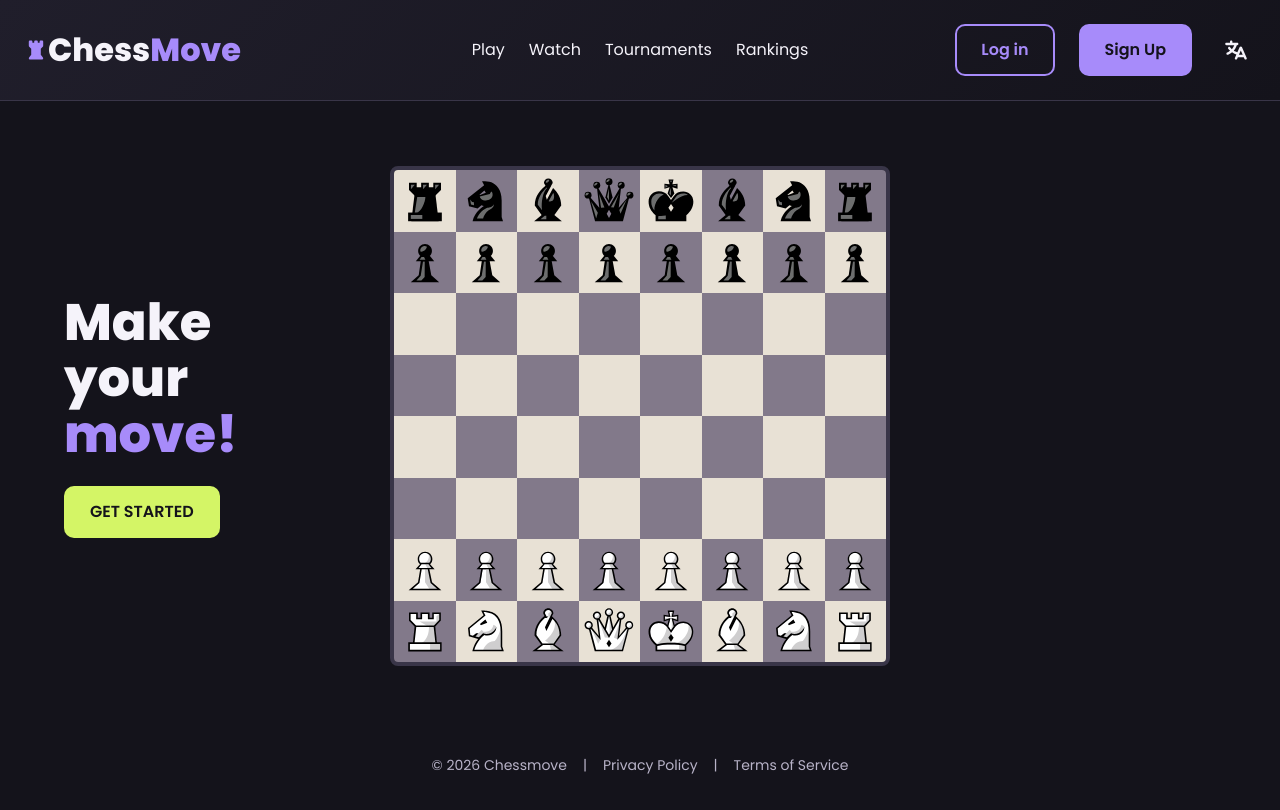
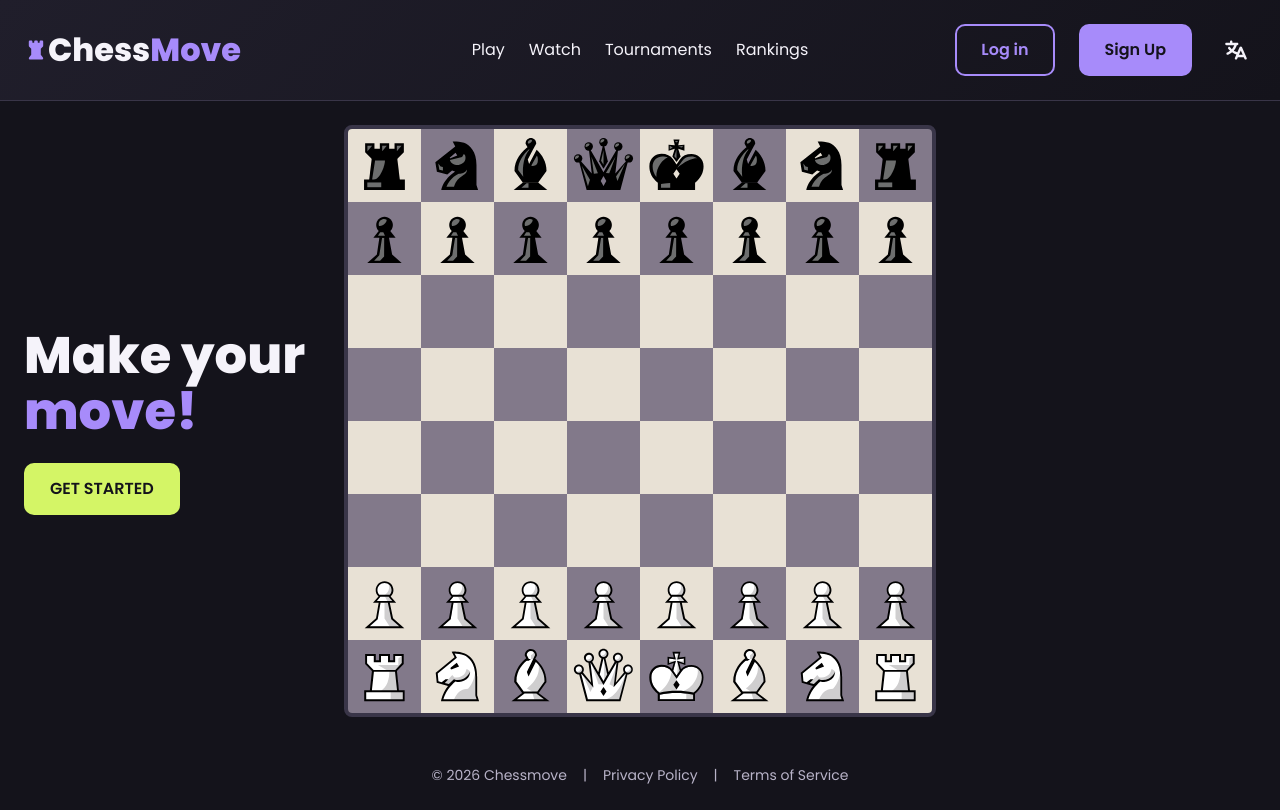
Before and after one commit to Mesokrixxx/transcendence, a React (Vite) app in the folder frontend/: page / in a window 1280 px wide. Built offline with nearby package versions, Linux system fonts and the light colour scheme.

Commit message:
style chessboard responsiv

```diff
--- a/frontend/src/components/ChessBoard/ChessBoard.styles.ts
+++ b/frontend/src/components/ChessBoard/ChessBoard.styles.ts
@@ -5,8 +5,8 @@ export const Board = styled.div`
   grid-template-columns: repeat(8, 1fr);
   grid-template-rows: repeat(8, 1fr);
   width: 100%;
-  max-width: 500px;
-  aspect-ratio: 1;
+  max-width: min(800px, 75dvh);
+  aspect-ratio: 1/1;
   border: 4px solid var(--color-border);
   border-radius: 8px;
   overflow: hidden;
--- a/frontend/src/pages/Home/Home.styles.ts
+++ b/frontend/src/pages/Home/Home.styles.ts
@@ -9,9 +9,13 @@ export const Page = styled.div`
 export const Content = styled.main`
   flex: 1;
   display: grid;
-  grid-template-columns: 1fr 2fr 1fr;
+  grid-template-columns: minmax(0, 1fr) minmax(0, 2fr) minmax(0, 1fr);
   align-items: center;
   gap: 24px;
+
+  width: 100%;
+  max-width: 1500px;
+  margin-inline: auto;
   padding-block: 24px;
 
   > .chessboard {
@@ -20,6 +24,7 @@ export const Content = styled.main`
 
   @media (max-width: 900px) {
     grid-template-columns: 1fr;
+    justify-self: center;
   }
 `
 
```
